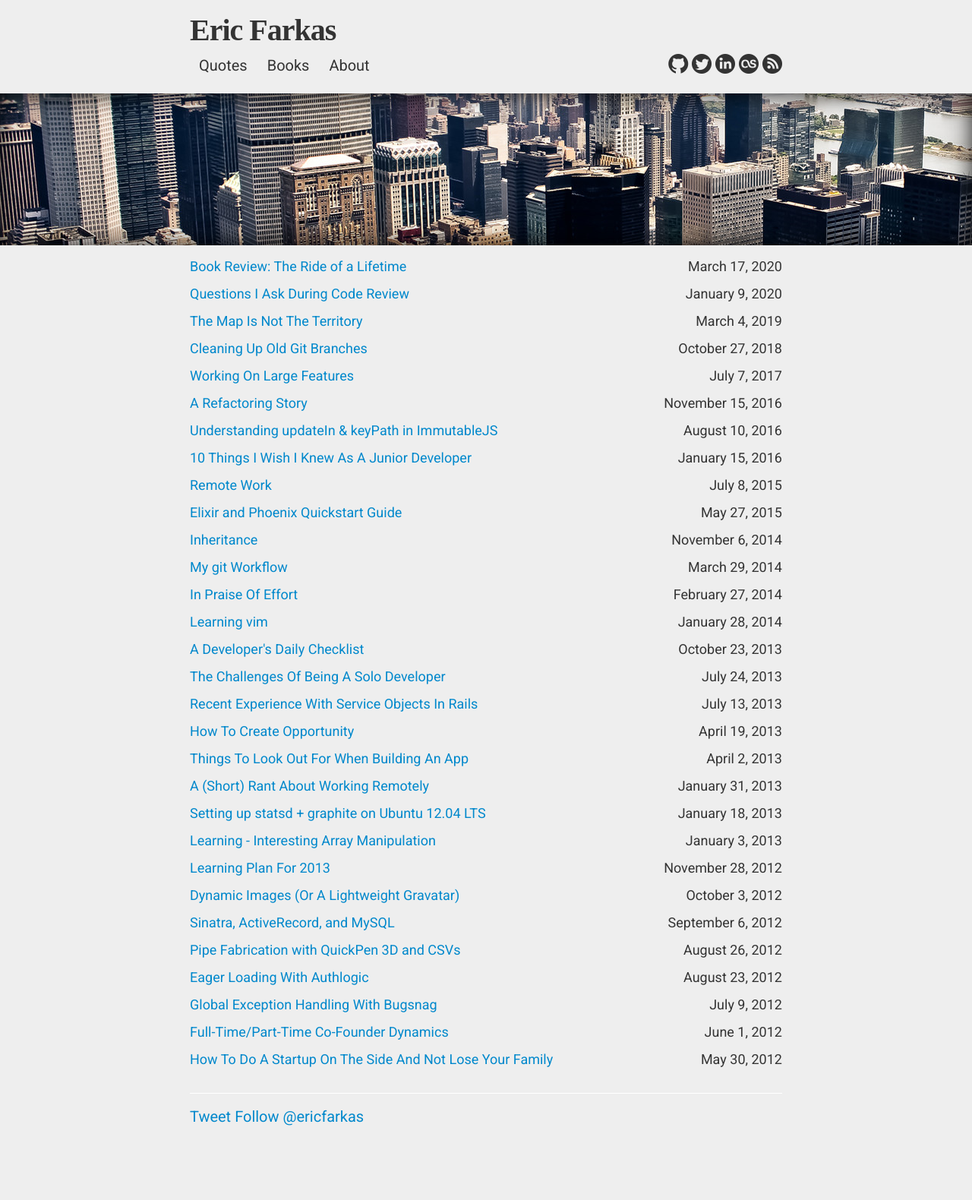
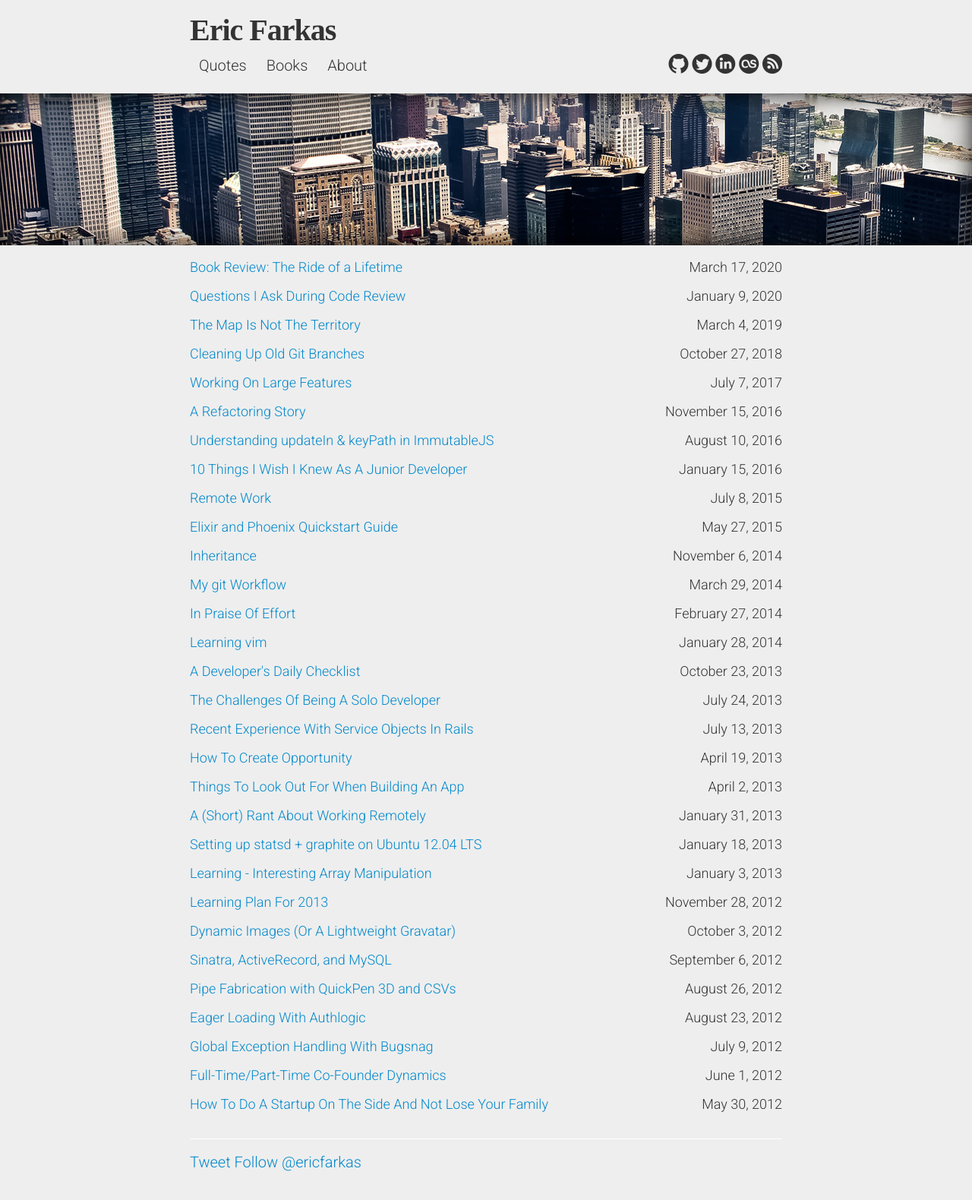
Before and after one commit to speric/speric.github.com, a Jekyll site: the page built from index.html, in a window 1280 px wide. Shown: the whole page at 76% size. Built offline with Jekyll 4.4.1, drawn with Linux system fonts in a browser that asks for light colours; some web fonts are replaced; comment, search, counter and statistics services are not loaded; before the commit the page ends 1520 px from its top, so only the background shows below that.

Commit message:
Tweak fonts

```diff
--- a/_layouts/layout.html
+++ b/_layouts/layout.html
@@ -22,7 +22,7 @@
   <link rel="stylesheet" href="/assets/css/style.css" type="text/css" media="screen, projection" />
   <link rel="stylesheet" href="/assets/css/monokai.css" type="text/css" />
   <link href="/assets/css/webfonts/ss-social-circle.css" rel="stylesheet" />
-  <link href='http://fonts.googleapis.com/css?family=Roboto|Brawler' rel='stylesheet' type='text/css'>
+  <link href='http://fonts.googleapis.com/css2?family=Brawler&family=Roboto:wght@300&display=swap' rel='stylesheet' type='text/css'>
   <link rel="alternate" type="application/rss+xml" href="http://feeds.feedburner.com/ericfarkas" />
 </head>
 
--- a/assets/css/style.css
+++ b/assets/css/style.css
@@ -39,7 +39,7 @@
 
 p {
   font-size: 20px;
-  line-height: 26px;
+  line-height: 28px;
 }
 
 h2 {
```
